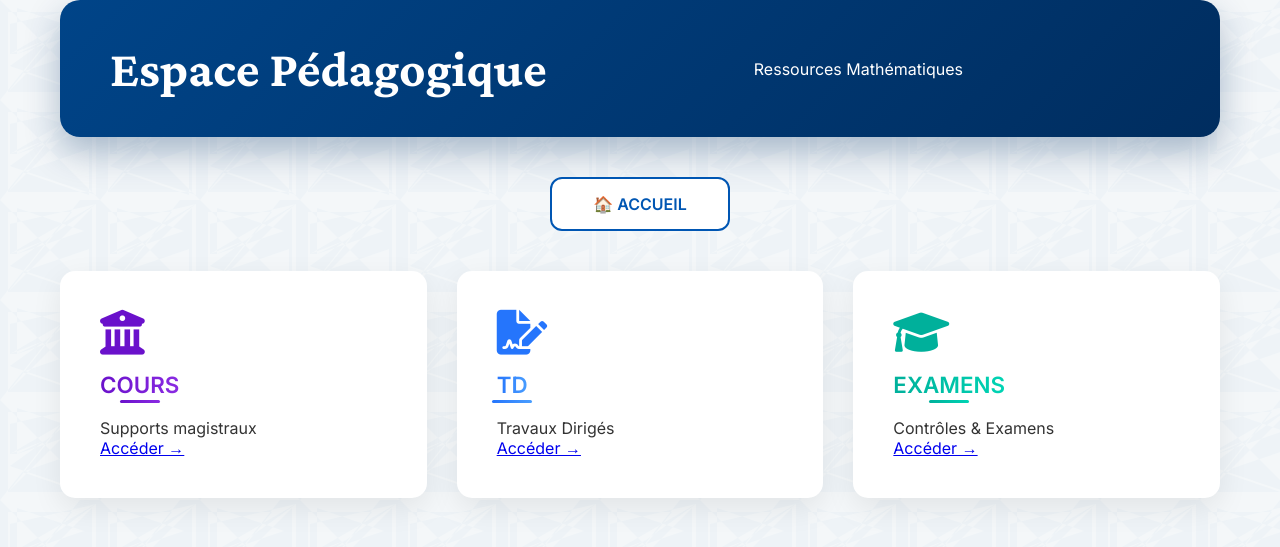
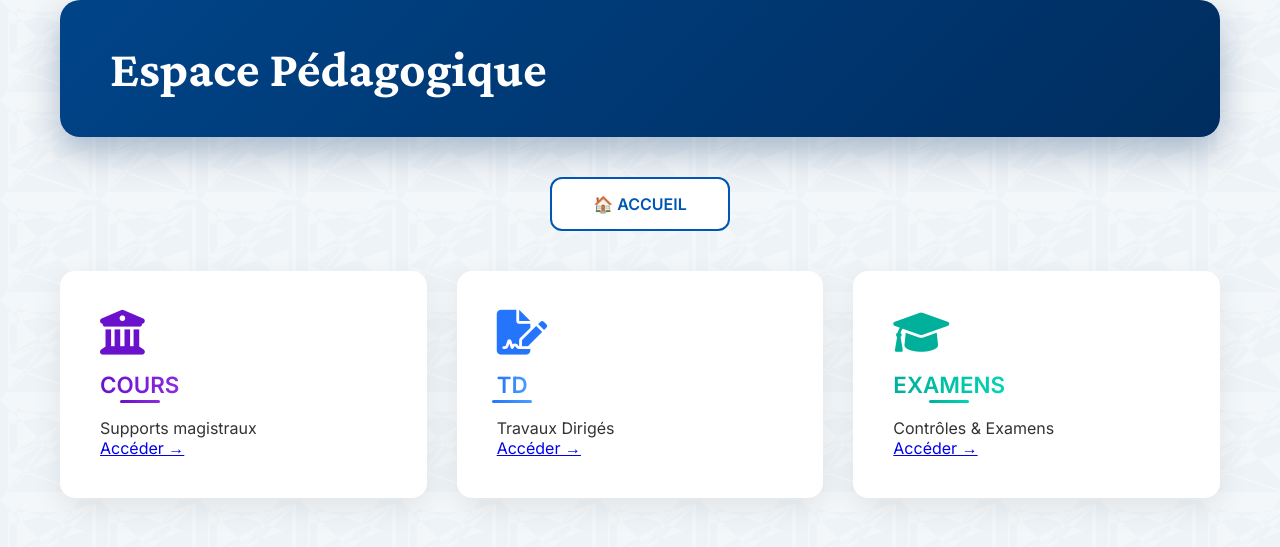
Before and after one commit to mahmoudmath/mahmoudmath.github.io, a Jekyll site: the page pedagogie.html, which Jekyll copies as it is, in a window 1280 px wide. Shown: the top 547 px of the page. Built offline with Jekyll 4.4.1, drawn with Linux system fonts in a browser that asks for light colours.

Commit message:
Update pedagogie.html

```diff
--- a/pedagogie.html
+++ b/pedagogie.html
@@ -28,7 +28,6 @@ height="0" width="0" style="display:none;visibility:hidden"></iframe></noscript>
         <!-- HEADER AJOUTÉ -->
         <header class="professor-header" data-aos="fade-down">
     <div class="professor-name">Espace Pédagogique</div>
-    <div class="professor-title" style="float: right; font-size: 1em;">Ressources Mathématiques</div>
     <div style="clear: both;"></div>
 </header>
 
```
